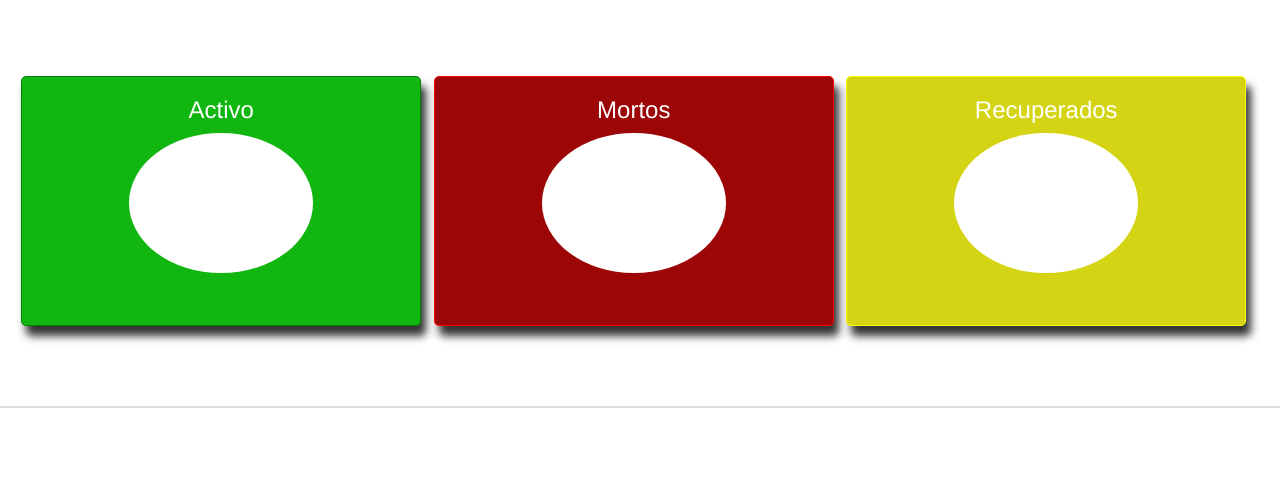
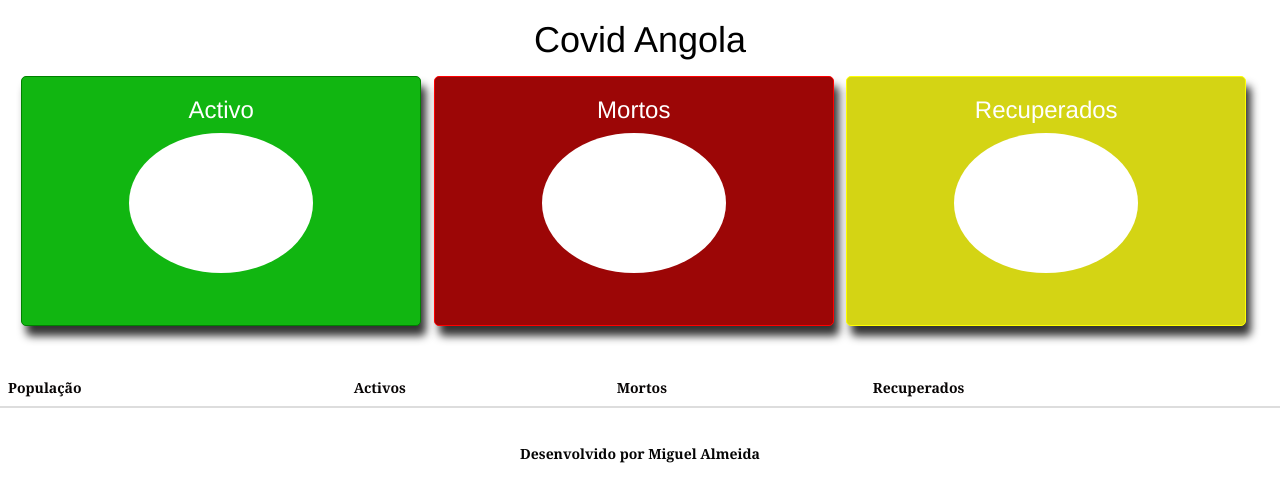
Before and after one commit to Guel-Almeida/DadosCovidAngola, a PHP site: page / in a window 1280 px wide. Shown: the top 502 px of the page. Run offline with PHP 8.4, Linux system fonts and the light colour scheme; lists and menus that the app fills with data are empty.

Commit message:
css changed 2

```diff
--- a/css/styles.css
+++ b/css/styles.css
@@ -1,7 +1,7 @@
 
 header{
     text-align: center;
-    color: white;
+    color: #000;
 
 }
 .geral{
@@ -69,14 +69,14 @@ header> h3{
 .footer{
     margin-top: 10%;
     text-align: center;
-    color: white;
+    color: rgb(5, 5, 5);
     font-weight: bold;
     font-family: Georgia, 'Times New Roman', Times, serif;
 
 }
 
 .footer table thead {
-   color: white;
+   color: rgb(8, 5, 5);
    text-align: center;
 
 }
```
